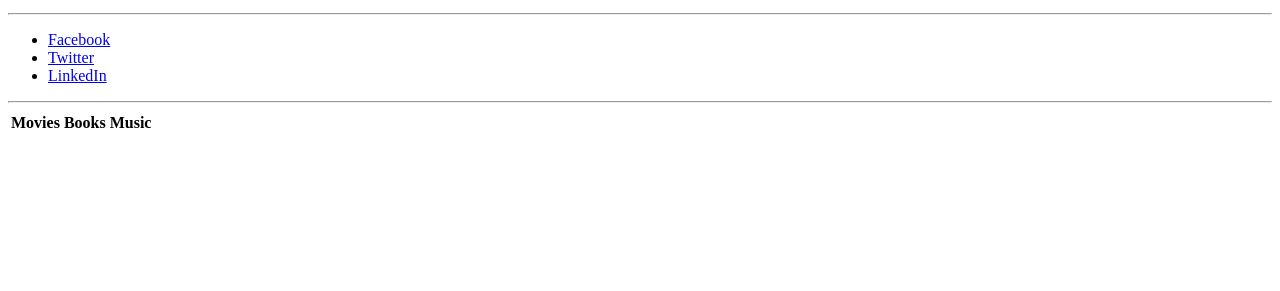
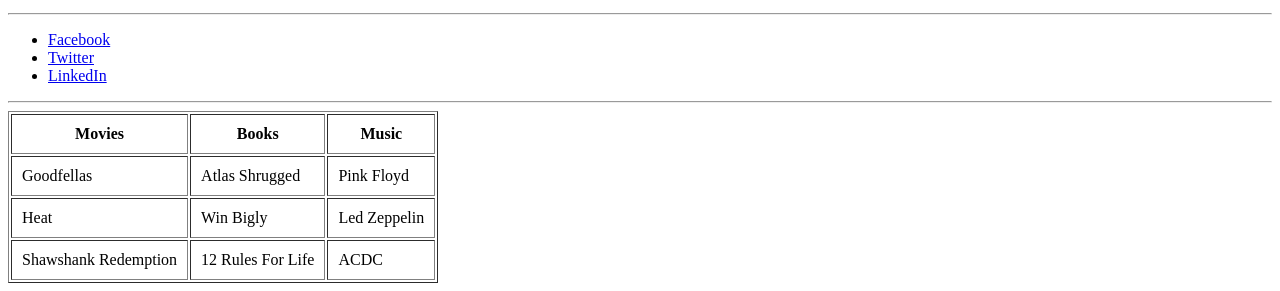
Before and after one commit to chitraderrob/chitraderrob.github.io, a plain HTML site: page index.html in a window 1280 px wide. Shown: the part 585-876 px from the top of the page. Before the commit the page ends 800 px from the top, so only its background shows below. Drawn offline with Linux system fonts and the light colour scheme.

Commit message:
Page Update

```diff
--- a/index.html
+++ b/index.html
@@ -21,12 +21,26 @@
     <li><a href= "https://www.linkedin.com/in/robmowry1/">LinkedIn</a></li>
   </ul>
 <hr>
-<table>
+<table border='1' cellpadding='10'>
     <tr>
       <th>Movies</th>
       <th>Books</th>
       <th>Music</th>
     </tr>
+    <tr>
+        <td>Goodfellas</td>
+        <td>Atlas Shrugged</td>
+        <td>Pink Floyd</td>
+    </tr>
+    <tr>
+        <td>Heat</td>
+        <td>Win Bigly</td>
+        <td>Led Zeppelin</td>
+    </tr>
+    <tr>
+      <td>Shawshank Redemption</td>
+      <td>12 Rules For Life</td>
+      <td>ACDC</td>
+    </tr>
   </table>
-
 </html>
```
Lines whose indentation alone changed are shown as unchanged.
